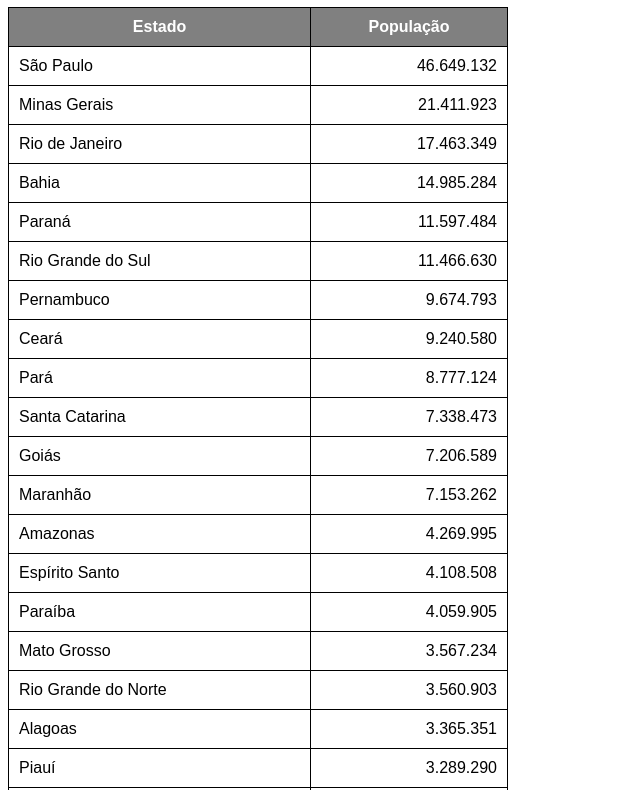
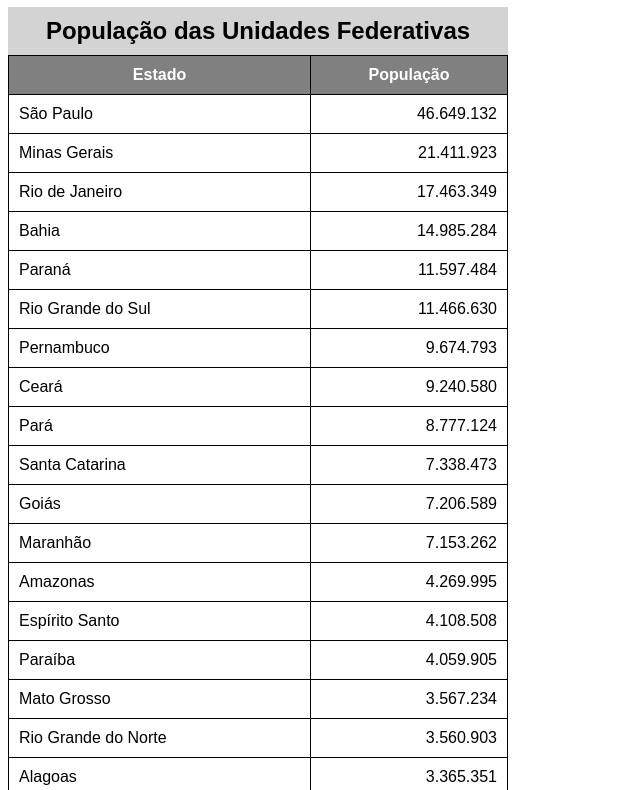
Before and after one commit to sandenbergmelo/curso-html, a plain HTML site: page exercícios/ex023/tabela002.html in a window 1280 px wide. Shown: the part 73-863 px from the top of the page, without its empty margins (0-640 px from the left). Drawn offline with Linux system fonts and the light colour scheme.

Commit message:
Add caption à tabela

```diff
--- a/exercícios/ex023/tabela002.html
+++ b/exercícios/ex023/tabela002.html
@@ -9,12 +9,16 @@
         body {
             font-family: Arial, Helvetica, sans-serif;
         }
-
         table {
             width: 500px;
             border-collapse: collapse;
         }
-
+        caption {
+            font-size: 1.5em;
+            font-weight: bold;
+            padding: 10px;
+            background-color: lightgray;
+        }
         thead, tfoot {
             background-color: gray;
             color: white;
@@ -34,6 +38,7 @@
     <!--
         ANATOMIA PARA TABELAS GRANDES:
         TABLE
+            CAPTION
             THEAD
                 TR, TD, TH
             TBODY
@@ -44,6 +49,7 @@
      <!-- Consultado em 25/06/2022 -->
      <!-- Dados de 2021 -->
      <table>
+        <caption>População das Unidades Federativas</caption>
         <thead>
             <tr>
                 <th>Estado</th>
```
